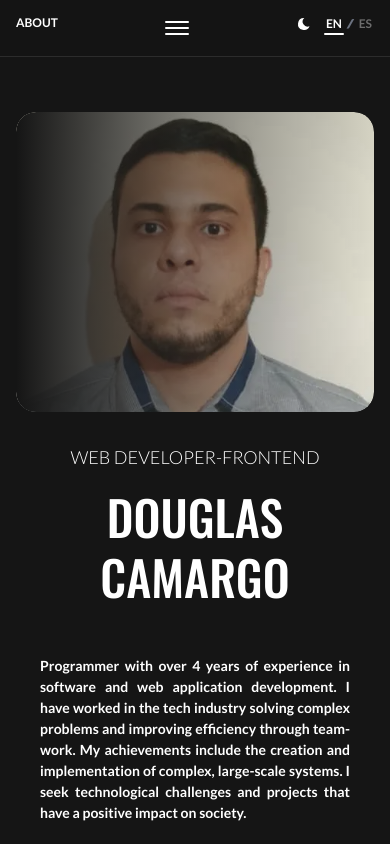
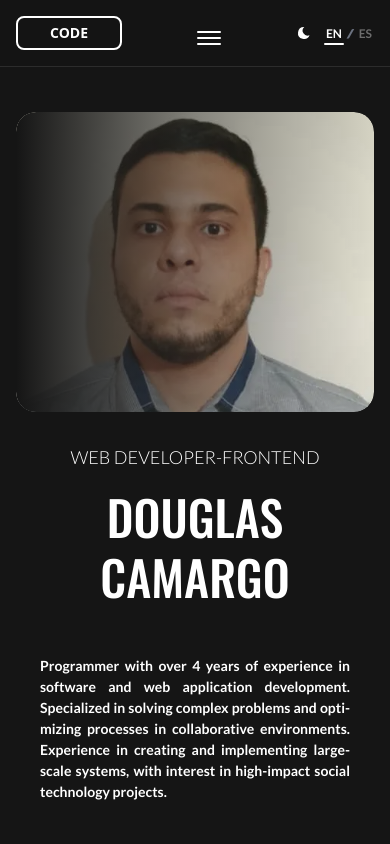
Before and after one commit to douglas-camargo/portafolio, a React (Vite) app: page / in a window 390 px wide. Shown: the top 844 px of the page. Built offline with nearby package versions, Linux system fonts and the light colour scheme; no server answers.

Commit message:
agregando botones de ver certificado

```diff
--- a/src/components/atoms/Skeleton/HeroSkeleton.tsx
+++ b/src/components/atoms/Skeleton/HeroSkeleton.tsx
@@ -13,8 +13,21 @@ export const HeroSkeleton: React.FC = () => {
     <div className={`${bgClass} flex flex-row justify-center w-full min-h-screen transition-colors duration-300`}>
       <div className={`${bgClass} overflow-hidden w-full max-w-[1366px] relative`}>
         {/* Header Skeleton */}
-        <header className="fixed top-0 left-0 right-0 z-50 flex w-full items-start justify-between py-4 px-4 md:px-20 backdrop-blur-sm border-b border-gray-200 dark:border-white/10 bg-white/95 dark:bg-[#151515]/95">
-          <Skeleton width="w-16" height="h-4" />
+        <header className="fixed top-0 left-1/2 transform -translate-x-1/2 z-50 flex items-center justify-between py-4 px-4 md:px-20 backdrop-blur-sm border-b transition-colors duration-300 w-full max-w-[1366px] bg-white/95 dark:bg-[#151515]/95 border-gray-200 dark:border-white/10">
+          {/* Code Button Skeleton */}
+          {/* <div className="w-[106px] h-[34px] rounded-[23px] border-2 border-gray-800 dark:border-white bg-transparent flex items-center justify-center"> */}
+          <div className="w-[106px] h-[34px] rounded-[8px] border-2 border-gray-800 dark:border-white bg-transparent flex items-center justify-center">
+            <Skeleton width="w-12" height="h-4" rounded="none" />
+          </div>
+
+          {/* Mobile menu button and navigation container skeleton */}
+          <div className="relative">
+            <div className="md:hidden">
+              <Skeleton width="w-6" height="h-6" />
+            </div>
+          </div>
+
+          {/* Desktop Navigation Skeleton */}
           <div className="hidden md:flex space-x-6">
             <Skeleton width="w-20" height="h-4" />
             <Skeleton width="w-24" height="h-4" />
@@ -22,10 +35,13 @@ export const HeroSkeleton: React.FC = () => {
             <Skeleton width="w-16" height="h-4" />
             <Skeleton width="w-20" height="h-4" />
           </div>
-          <div className="flex space-x-3">
+
+          {/* Theme and Language Switcher Skeleton */}
+          <div className="flex items-center space-x-3">
             <Skeleton width="w-4" height="h-4" rounded="full" />
-            <div className="flex space-x-1">
+            <div className="flex items-center space-x-1">
               <Skeleton width="w-8" height="h-4" />
+              <span className="text-gray-500 font-extrabold scale-x-150">/</span>
               <Skeleton width="w-8" height="h-4" />
             </div>
           </div>
--- a/src/components/molecules/Navigation/Navigation.tsx
+++ b/src/components/molecules/Navigation/Navigation.tsx
@@ -12,7 +12,7 @@ interface NavigationProps {
   onItemClick?: (sectionId: string) => void;
 }
 
-const NAV_CLASSES = 'flex flex-col md:flex-row items-start md:items-center gap-1.5 md:gap-6';
+const NAV_CLASSES = 'flex flex-col md:flex-row items-start md:items-center gap-4 md:gap-6 md:h-[34px]';
 const BUTTON_BASE_CLASSES = 'relative w-fit font-[\'Lato\',Helvetica] font-semibold text-xs tracking-[0] leading-[normal] whitespace-nowrap cursor-pointer transition-all duration-300 bg-transparent border-none';
 
 export const Navigation = memo(({ items, onItemClick }: NavigationProps) => {
--- a/src/components/organisms/Education/Education.tsx
+++ b/src/components/organisms/Education/Education.tsx
@@ -52,7 +52,11 @@ export const Education: React.FC<Partial<AnimationProps>> = ({ isLoaded }) => {
                             {detail}
                           </span>
                         ) : (
-                          <span
+                          <div className="flex items-center justify-between">
+                            <span className={`font-normal text-sm font-['Lato',Helvetica] ${theme === 'dark' ? 'text-white' : 'text-gray-700'}`}>
+                              {detail.name}
+                            </span>
+                            <button
                               onClick={() => {
                                 const link = document.createElement('a');
                                 link.href = detail.url;
@@ -60,10 +64,15 @@ export const Education: React.FC<Partial<AnimationProps>> = ({ isLoaded }) => {
                                 link.rel = 'noopener noreferrer';
                                 link.click();
                               }}
-                            className={`font-normal text-sm font-['Lato',Helvetica] ${theme === 'dark' ? 'text-white' : 'text-gray-700'} cursor-pointer hover:opacity-80 transition-opacity`}
+                              className={`px-3 py-1 text-xs font-semibold rounded-md transition-colors duration-200 ${
+                                theme === 'dark'
+                                  ? 'bg-white/10 text-white hover:bg-white/20 border border-white/20'
+                                  : 'bg-gray-100 text-gray-700 hover:bg-gray-200 border border-gray-300'
+                              }`}
                             >
-                            {detail.name}
-                          </span>
+                              {t('educationSection.viewCertificate')}
+                            </button>
+                          </div>
                         )}
                         {detailIndex < item.details.length - 1 && (
                           <Separator className={`w-full ${theme === 'dark' ? 'bg-white/20' : 'bg-gray-300'}`} />
--- a/src/components/organisms/Education/educationData.ts
+++ b/src/components/organisms/Education/educationData.ts
@@ -20,23 +20,23 @@ export const getEducationData = (t: TFunction): EducationItem[] => [
     details: [
       {
         name: 'HTML',
-        url: 'https://drive.google.com/uc?export=download&id=1G09EVEgH5BuWSwhB_jXobm9mWWrVYlwt'
+        url: 'https://drive.google.com/file/d/1G09EVEgH5BuWSwhB_jXobm9mWWrVYlwt/preview'
       },
       {
         name: 'CSS',
-        url: 'https://drive.google.com/uc?export=download&id=1axLMsaHMJcLTirp28rt_eXtqwaKtEz4h'
+        url: 'https://drive.google.com/file/d/1axLMsaHMJcLTirp28rt_eXtqwaKtEz4h/preview'
       },
       {
         name: 'JavaScript',
-        url: 'https://drive.google.com/uc?export=download&id=1bhfojPhLedd2nsir8hFpQbHpPg0xHvUu'
+        url: 'https://drive.google.com/file/d/1bhfojPhLedd2nsir8hFpQbHpPg0xHvUu/preview'
       },
       {
         name: 'React.js',
-        url: 'https://drive.google.com/uc?export=download&id=1OKRXfgaB1FHof9wvzKnMwZRuCiOdZwcJ'
+        url: 'https://drive.google.com/file/d/1OKRXfgaB1FHof9wvzKnMwZRuCiOdZwcJ/preview'
       },
       {
         name: 'Git',
-        url: 'https://drive.google.com/uc?export=download&id=1s2jUfC3QAXWHAgkPiw_aSnqde4g1dAza'
+        url: 'https://drive.google.com/file/d/1s2jUfC3QAXWHAgkPiw_aSnqde4g1dAza/preview'
       },
     ],
   },
--- a/src/components/organisms/Header/Header.tsx
+++ b/src/components/organisms/Header/Header.tsx
@@ -3,6 +3,7 @@ import { useTranslation } from 'react-i18next';
 import { Navigation } from '../../molecules/Navigation/Navigation';
 import { useTheme } from '../../../contexts/ThemeContext';
 import { Moon, Sun } from '../../icons';
+import { Button } from '../../atoms/Button/Button';
 import { useHeader } from '../../../hooks/useHeader';
 import { useHeaderClasses } from '../../../hooks/useHeaderClasses';
 import { getNavItems } from './headerData';
@@ -27,7 +28,6 @@ export const Header = () => {
 
   const {
     headerClasses,
-    aboutButtonClasses,
     mobileMenuButtonClasses,
     mobileMenuClasses,
     themeToggleClasses,
@@ -45,14 +45,17 @@ export const Header = () => {
 
   return (
     <header className={headerClasses}>
-      <button
-        onClick={() => scrollToSection('about')}
-        className={aboutButtonClasses}
+      <Button
+        variant="outline"
+        size="sm"
+        className="rounded-[23px] w-[106px]"
+        onClick={() => window.open('https://github.com/douglas-camargo/portafolio', '_blank')}
       >
-        {t('about')}
-      </button>
+        {t('code')}
+      </Button>
 
-      {/* Mobile menu button */}
+      {/* Mobile menu button and navigation container */}
+      <div className="relative">
         <button
           className={mobileMenuButtonClasses}
           onClick={toggleMenu}
@@ -64,20 +67,21 @@ export const Header = () => {
           </div>
         </button>
 
-      {/* Desktop Navigation */}
-      <div className="hidden md:block">
-        <Navigation items={navItems} onItemClick={scrollToSection} />
-      </div>
-
         {/* Mobile Navigation */}
         {isMenuOpen && (
           <div className={mobileMenuClasses}>
             <Navigation items={navItems} onItemClick={scrollToSection} />
           </div>
         )}
+      </div>
+
+      {/* Desktop Navigation */}
+      <div className="hidden md:block">
+        <Navigation items={navItems} onItemClick={scrollToSection} />
+      </div>
 
       {/* Theme and Language Switcher */}
-      <div className="flex items-start space-x-3 font-['Lato',Helvetica] font-semibold text-xs tracking-[0] leading-[normal]">
+      <div className="flex items-center space-x-3 font-['Lato',Helvetica] font-semibold text-xs tracking-[0] leading-[normal]">
         {/* Theme Toggle */}
         <button
           onClick={toggleTheme}
@@ -92,7 +96,7 @@ export const Header = () => {
         </button>
 
         {/* Language Switcher */}
-        <div className="flex items-start space-x-1">
+        <div className="flex items-center space-x-1">
           <button
             onClick={() => handleLanguageChange('en')}
             className={getLanguageButtonClasses('en')}
--- a/src/hooks/useHeaderClasses.ts
+++ b/src/hooks/useHeaderClasses.ts
@@ -12,14 +12,7 @@ export const useHeaderClasses = ({ theme, activeSection, currentLanguage, isMenu
     return `header-base ${theme === 'dark' ? 'header-dark' : 'header-light'}`;
   }, [theme]);
 
-  const aboutButtonClasses = useMemo(() => {
-    const baseClasses = 'about-button-base';
-    const activeClasses = activeSection === 'about'
-      ? (theme === 'dark' ? 'about-button-active-dark' : 'about-button-active-light')
-      : (theme === 'dark' ? 'about-button-inactive-dark' : 'about-button-inactive-light');
 
-    return `${baseClasses} ${activeClasses}`;
-  }, [theme, activeSection]);
 
   const mobileMenuButtonClasses = useMemo(() => {
     return `mobile-menu-button-base ${theme === 'dark' ? 'mobile-menu-button-dark' : 'mobile-menu-button-light'}`;
@@ -56,7 +49,6 @@ export const useHeaderClasses = ({ theme, activeSection, currentLanguage, isMenu
 
   return {
     headerClasses,
-    aboutButtonClasses,
     mobileMenuButtonClasses,
     mobileMenuClasses,
     themeToggleClasses,
--- a/src/i18n.ts
+++ b/src/i18n.ts
@@ -6,6 +6,7 @@ import { getDefaultLanguage } from './services/countryDetection';
 // Separar las traducciones para mejor mantenimiento
 const enTranslations = {
   // Header
+  code: 'CODE',
   about: 'ABOUT',
   portfolio: 'PORTFOLIO',
   education: 'EDUCATION',
@@ -20,7 +21,7 @@ const enTranslations = {
   hero: {
     title: 'WEB DEVELOPER-FRONTEND',
     name: 'DOUGLAS CAMARGO',
-    description: 'Programmer with over 4 years of experience in software and web application development. I have worked in the tech industry solving complex problems and improving efficiency through teamwork. My achievements include the creation and implementation of complex, large-scale systems. I seek technological challenges and projects that have a positive impact on society.',
+    description: 'Programmer with over 4 years of experience in software and web application development. Specialized in solving complex problems and optimizing processes in collaborative environments. Experience in creating and implementing large-scale systems, with interest in high-impact social technology projects.',
     contactMe: 'CONTACT ME',
     downloadCV: 'DOWNLOAD CV'
   },
@@ -39,6 +40,7 @@ const enTranslations = {
     selfEducation: 'SELF EDUCATION (2020-PRESENT)',
     languages: 'LANGUAGES',
     languagesDetails: 'Spanish-native / English-basic',
+    viewCertificate: 'VIEW CERTIFICATE',
     description: 'I am a Computer Engineer and have complemented my education with certified courses focused on frontend development, including HTML, CSS, React.js, and version control with Git, through platforms such as EDteam and Google. In addition, I have gained practical knowledge in technologies like Next.js, Tailwind CSS, Bootstrap, and TypeScript through self-learning and hands-on project experience.'
   },
 
@@ -71,6 +73,7 @@ const enTranslations = {
 
 const esTranslations = {
   // Header
+  code: 'CÓDIGO',
   about: 'ACERCA DE',
   portfolio: 'PORTAFOLIO',
   education: 'EDUCACIÓN',
@@ -85,7 +88,7 @@ const esTranslations = {
   hero: {
     title: 'DESARROLLADOR WEB-FRONTEND',
     name: 'DOUGLAS CAMARGO',
-    description: 'Programador con más de 4 años de experiencia en desarrollo de software y aplicaciones web. He trabajado en la industria tecnológica resolviendo problemas complejos y mejorando la eficiencia mediante el trabajo en equipo. Mis logros incluyen la creación e implementación de sistemas complejos y a gran escala. Busco desafíos tecnológicos y proyectos con impacto positivo en la sociedad.',
+    description: 'Programador con más de 4 años de experiencia en desarrollo de software y aplicaciones web. Especializado en resolver problemas complejos y optimizar procesos en entornos colaborativos. Experiencia en la creación e implementación de sistemas de gran escala, con interés en proyectos tecnológicos de alto impacto social.',
     contactMe: 'CONTACTARME',
     downloadCV: 'DESCARGAR CV'
   },
@@ -104,6 +107,7 @@ const esTranslations = {
     selfEducation: 'AUTOEDUCACIÓN (2020-ACTUALIDAD)',
     languages: 'IDIOMAS',
     languagesDetails: 'Español-nativo / Inglés-básico',
+    viewCertificate: 'VER CERTIFICADO',
     description: 'Soy Ingeniero en Informática y he complementado mi formación con diversos cursos certificados enfocados en el desarrollo frontend, incluyendo HTML, CSS, React.js y control de versiones con Git, a través de plataformas como EDteam y Google. Además, he adquirido conocimientos prácticos en tecnologías como Next.js, Tailwind CSS, Bootstrap y TypeScript mediante aprendizaje autodidacta y experiencia en proyectos reales.'
   },
 
```
Also changed, not shown: tailwind.css. Lines whose indentation alone changed are shown as unchanged.
